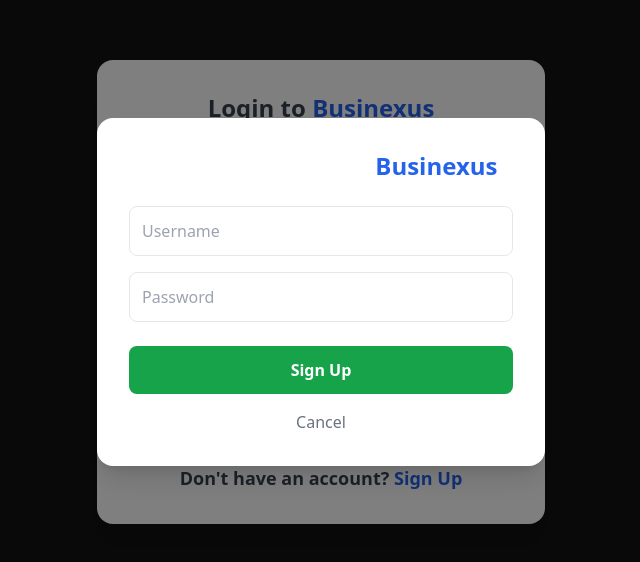
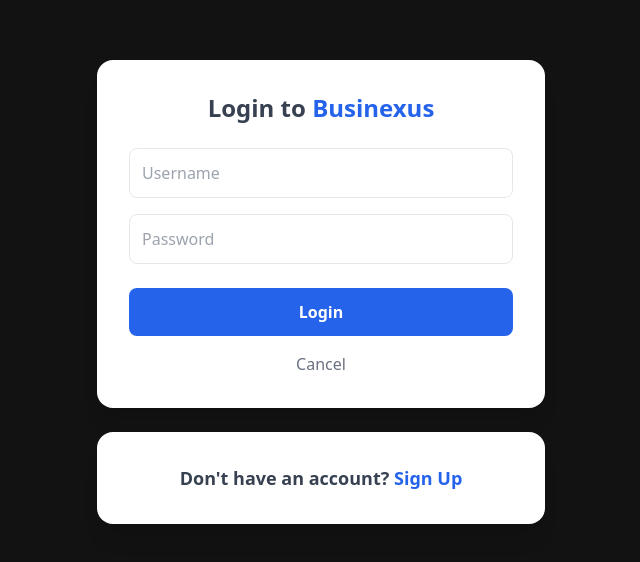
Before and after one commit to Taasoobi/C485-online-business-system, a React app in the folder frontend/: page /login in a window 1280 px wide. Shown: the part 108-670 px from the top of the page, without its empty margins (319-959 px from the left). Built offline with nearby package versions, Linux system fonts and the light colour scheme; the HTML template or start-up script is replaced by a standard one.

Commit message:
Frontend Login Page v2, No backend attached

```diff
--- a/frontend/src/pages/Login.jsx
+++ b/frontend/src/pages/Login.jsx
@@ -15,23 +15,21 @@
   }
 
   const handleSubmit = (e) => {
-    e.preventDefault() }
-
+    e.preventDefault();
     // For now just simulate login
     console.log("Logging in:", form)
+    // Later you will call your Flask API here
+    //navigate("/dashboard")
+  }
 
-    // Later you will call your Flask API here
-
-    navigate("/dashboard")
 
     //Sign up Section
-    const [showSignup, setShowSignup] = useState(true)
-
+    const [showSignup, setShowSignup] = useState(false)
     const [signupForm, setSignupForm] = useState({
         username: "",
-        password: ""
+        password: "",
+        confirmPassword: ""
     })
-
     const handleSignupChange = (e) => {
     setSignupForm({ ...signupForm, [e.target.name]: e.target.value })
     }
@@ -39,14 +37,17 @@
     const handleSignupSubmit = (e) => {
     e.preventDefault()
 
+    if (signupForm.password !== signupForm.confirmPassword) {
+        alert("Passwords do not match!")
+        return
+    }
+
     console.log("Signing up:", signupForm)
 
   // later → send to Flask API
 
     setShowSignup(false)
     }
-
-
 
   return (
         <div className="fixed inset-0 flex items-center justify-center bg-black bg-opacity-50 flex-col gap-6">
@@ -104,7 +105,7 @@
       </div>
       <div className="bg-white rounded-2xl shadow-xl w-full max-w-md p-8 flex items-center justify-center">
         <h2 className="text-lg text-gray-700 font-bold text-center">
-          Don't have an account? <span onClick={() => setShowSignup(true)} className="text-blue-600">Sign Up</span>
+          Don't have an account? <span onClick={() => setShowSignup(true)} className="text-blue-600 hover:text-purple-500 hover:cursor-pointer">Sign Up</span>
         </h2>
       </div>
 
@@ -112,9 +113,9 @@
         {showSignup && (
   <div className="fixed inset-0 flex items-center justify-center bg-black bg-opacity-50">
 
-    <div className="bg-white rounded-2xl shadow-xl w-full max-w-md p-8">
+    <div className="bg-white flex flex-col items-center justify-center rounded-2xl shadow-xl h-2/3 w-full max-w-md p-8">
 
-      <h2 className="text-2xl font-bold text-center mb-6">
+      <h2 className="text-2xl text-gray-500 font-bold text-center mb-6">
         Create Account for <span className="text-blue-600">Businexus</span>
       </h2>
 
@@ -139,6 +140,17 @@
           className="w-full mb-6 p-3 border rounded-lg focus:outline-none focus:ring-2 focus:ring-blue-500"
           required
         />
+
+          {/* Confirm Password */}
+          <input
+            type="password"
+            name="confirmPassword"
+            placeholder="Confirm Password"
+            value={signupForm.confirmPassword}
+            onChange={handleSignupChange}
+            className="w-full mb-6 p-3 border rounded-lg focus:outline-none focus:ring-2 focus:ring-blue-500"
+            required
+          />
 
         <button
           type="submit"
```
